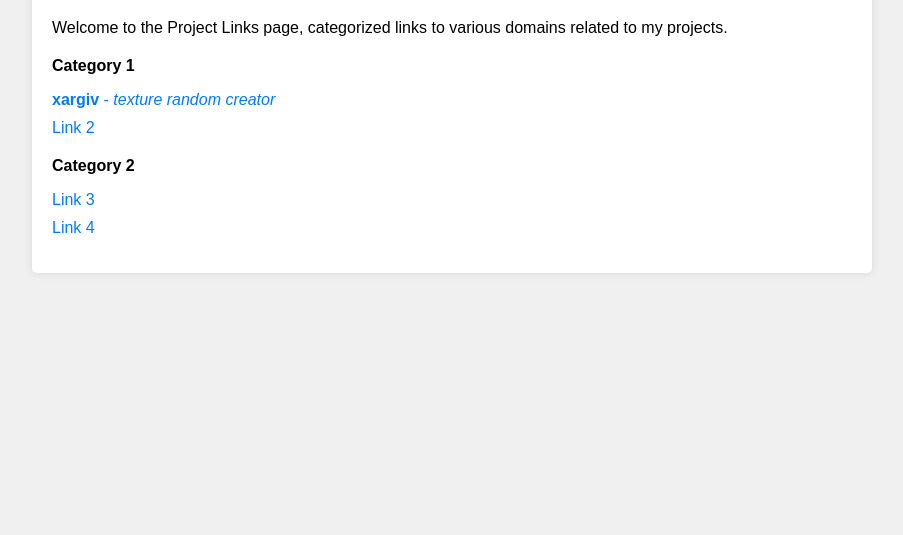
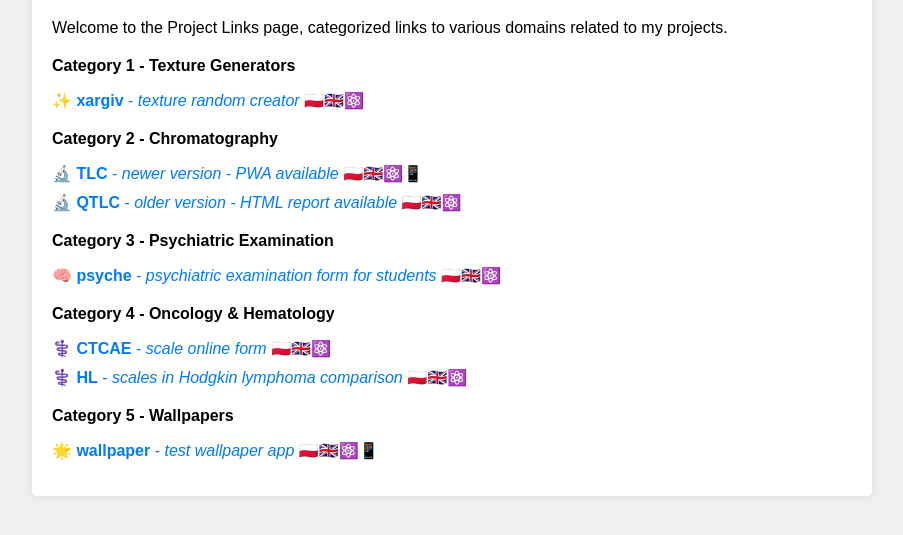
Before and after one commit to DD-moe/DD-moe.github.io, a plain HTML site: page index.html in a window 1280 px wide. Shown: the part 131-666 px from the top of the page, without its empty margins (188-1091 px from the left). Drawn offline with Linux system fonts and the light colour scheme.

Commit message:
Update index.html

```diff
--- a/index.html
+++ b/index.html
@@ -49,21 +49,61 @@
   <h1>Project Links</h1>
   <p>Welcome to the Project Links page, categorized links to various domains related to my projects.</p>
 
-  <div class="category">Category 1</div>
+  <div class="category">Category 1 - Texture Generators</div>
   <ul>
-    <li><a href="https://git.1ioe.top/xargiv/app_choice.html"><b>xargiv</b> - <i>texture random creator</i></a></li>
-    <li><a href="#">Link 2</a></li>
-    <!-- Add more links as needed -->
+    <li>
+      <a href="https://git.1ioe.top/xargiv/app_choice.html" title="Texture Random Creator">
+        <b>✨ xargiv</b> - <i>texture random creator</i> 🇵🇱🇬🇧⚛️
+      </a>
+    </li>
   </ul>
 
-  <div class="category">Category 2</div>
+  <div class="category">Category 2 - Chromatography</div>
   <ul>
-    <li><a href="#">Link 3</a></li>
-    <li><a href="#">Link 4</a></li>
-    <!-- Add more links as needed -->
+    <li>
+      <a href="https://git.1ioe.top/TLC/" title="Newer PWA Version - User Friendly">
+        <b>🔬 TLC</b> - <i>newer version - PWA available</i> 🇵🇱🇬🇧⚛️📱
+      </a>
+    </li>
+    <li>
+      <a href="https://git.1ioe.top/QTLC/" title="Older Version - HTML Report Available">
+        <b>🔬 QTLC</b> - <i>older version - HTML report available</i> 🇵🇱🇬🇧⚛️
+      </a>
+    </li>
   </ul>
 
-  <!-- Add more categories and links as needed -->
+  <div class="category">Category 3 - Psychiatric Examination</div>
+  <ul>
+    <li>
+      <a href="https://git.1ioe.top/psyche/" title="Psychiatric Examination Form for Students">
+        <b>🧠 psyche</b> - <i>psychiatric examination form for students</i> 🇵🇱🇬🇧⚛️
+      </a>
+    </li>
+  </ul>
+
+  <div class="category">Category 4 - Oncology & Hematology</div>
+  <ul>
+    <li>
+      <a href="https://git.1ioe.top/HL/components/ctcae.html" title="CTCAE Scale Online Form">
+        <b>⚕️ CTCAE</b> - <i>scale online form</i> 🇵🇱🇬🇧⚛️
+      </a>
+    </li>
+    <li>
+      <a href="https://git.1ioe.top/HL/" title="Scales in Hodgkin Lymphoma Comparison">
+        <b>⚕️ HL</b> - <i>scales in Hodgkin lymphoma comparison</i> 🇵🇱🇬🇧⚛️
+      </a>
+    </li>
+  </ul>
+
+  <div class="category">Category 5 - Wallpapers</div>
+  <ul>
+    <li>
+      <a href="https://git.1ioe.top/wallpaper/" title="Test Wallpaper App - PWA Possible">
+        <b>🌟 wallpaper</b> - <i>test wallpaper app</i> 🇵🇱🇬🇧⚛️📱
+      </a>
+    </li>
+  </ul>
+
 
 </div>
 
```
